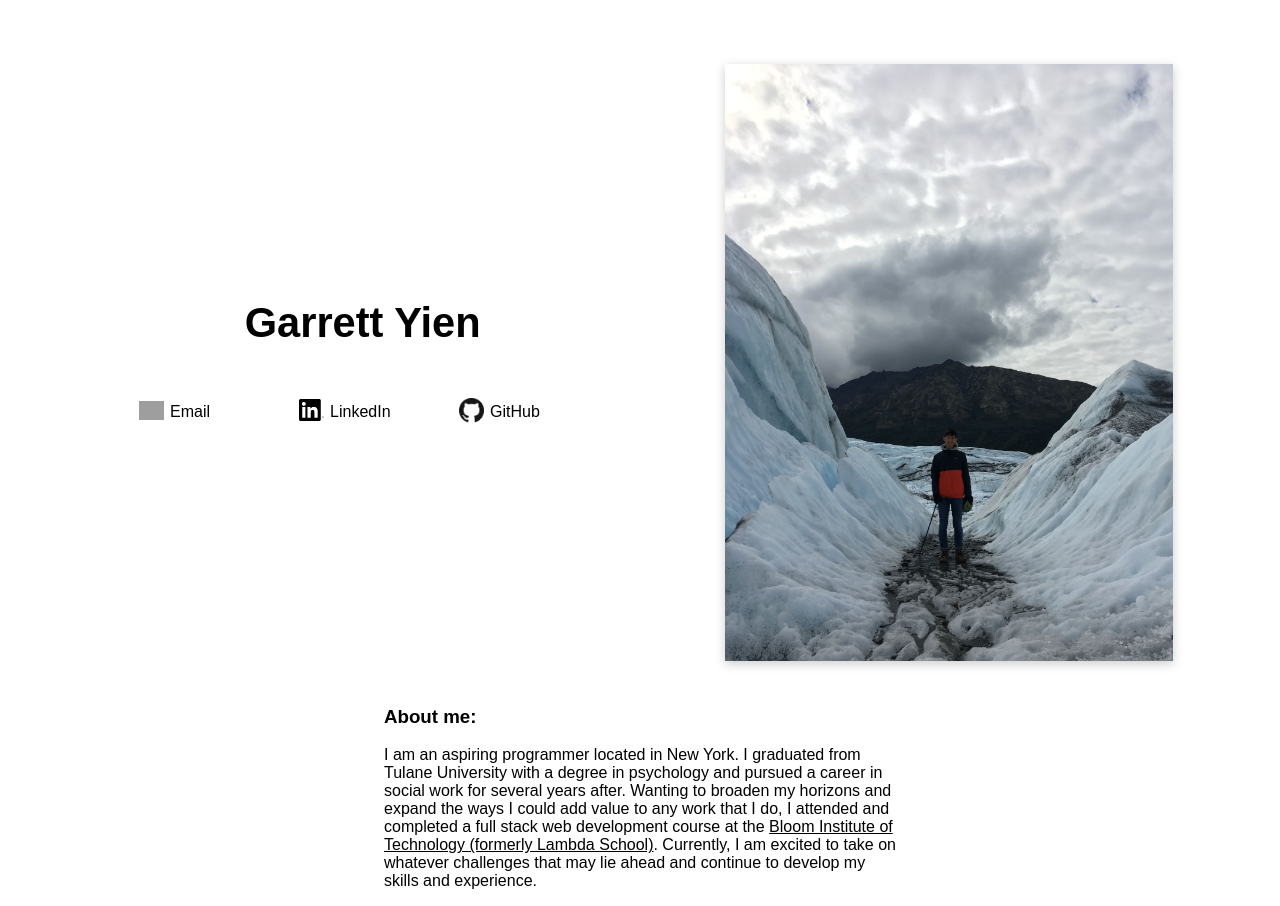
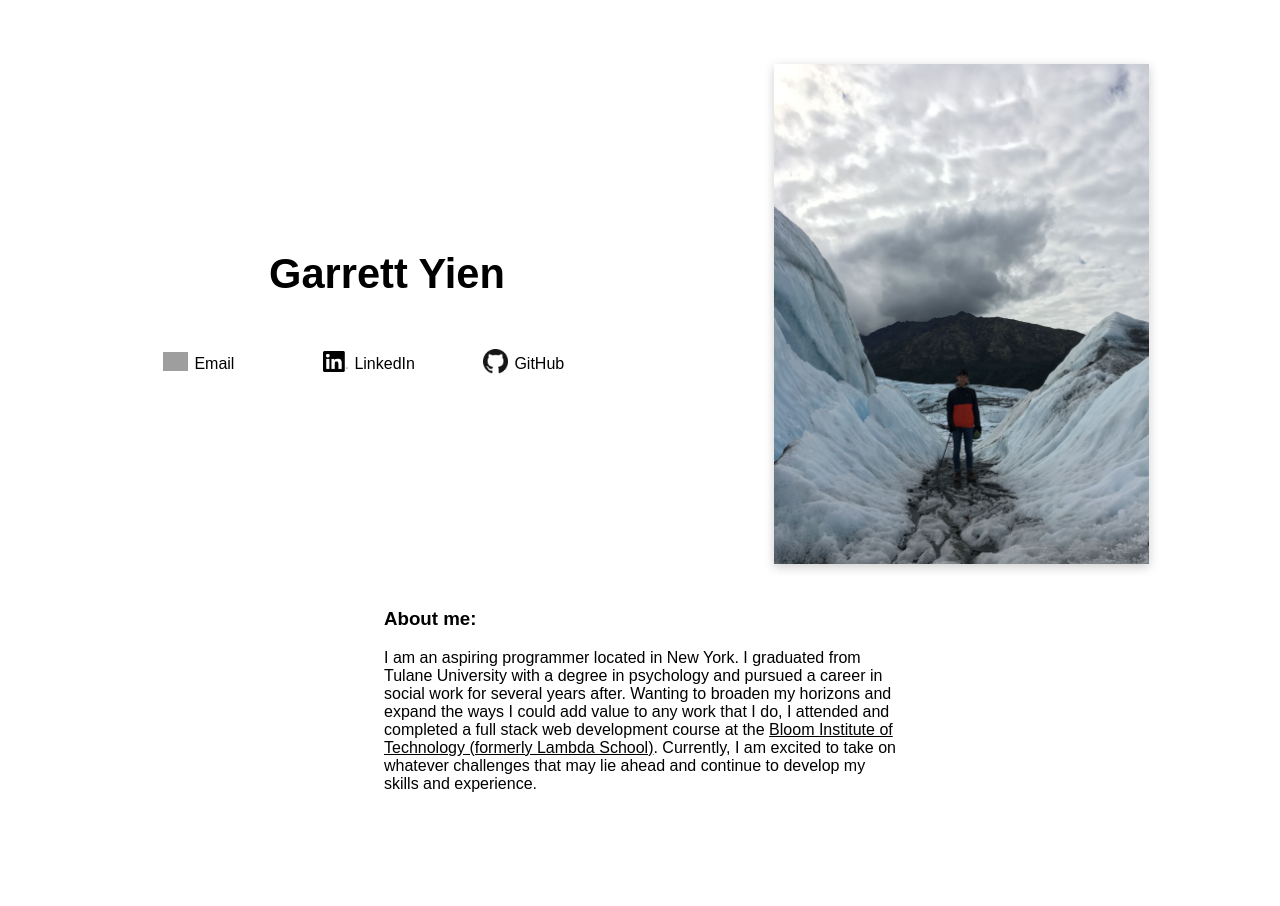
Before and after one commit to garrettwyien/garrettyien.com, a React (Create React App) app: page / in a window 1280 px wide. After the commit the page ends 809 px from the top, so only its background shows below. Built offline with nearby package versions, Linux system fonts and the light colour scheme; grey boxes are pictures that could not be loaded.

Commit message:
Update App.js

```diff
--- a/src/App.js
+++ b/src/App.js
@@ -23,7 +23,7 @@ const StyledTop = styled.div`
   width: 100%;
 
   img.garrett {
-    width: 35%;
+    height: 500px;
     box-shadow: 0 3px 10px rgb(0 0 0 / 0.2);
   }
 `
```
